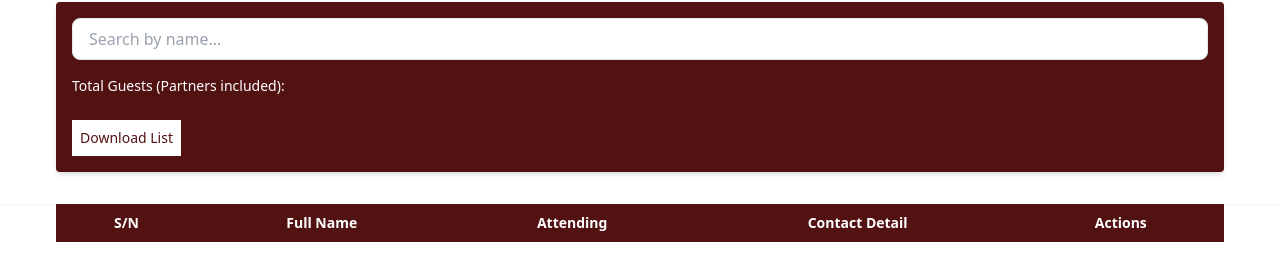
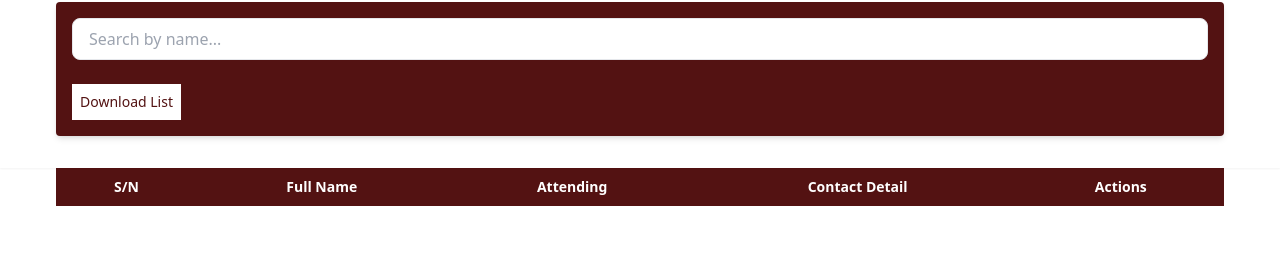
Before and after one commit to regal-shabazz/adorah-deba, a website with bundled scripts: page admin.html in a window 1280 px wide. Shown: the part 118-398 px from the top of the page. Built offline with nearby package versions, Linux system fonts and the light colour scheme; no server answers; a web font is replaced by a local one.

Commit message:
admin js guest count

```diff
--- a/admin.html
+++ b/admin.html
@@ -36,7 +36,7 @@
 
                 <!-- RSVP Counts -->
                 <div id="rsvp-count" class=" text-sm">
-                    <p id="total-count" class="mb-6 text-white">Total Guests (Partners included):</p>
+                    <p id="total-count" class="mb-6 text-white"></p>
                     <p id="with-total-count" class="mb-6 text-white"></p>
                     <p id="without-total-count" class="mb-6 text-white"></p>
 
```
